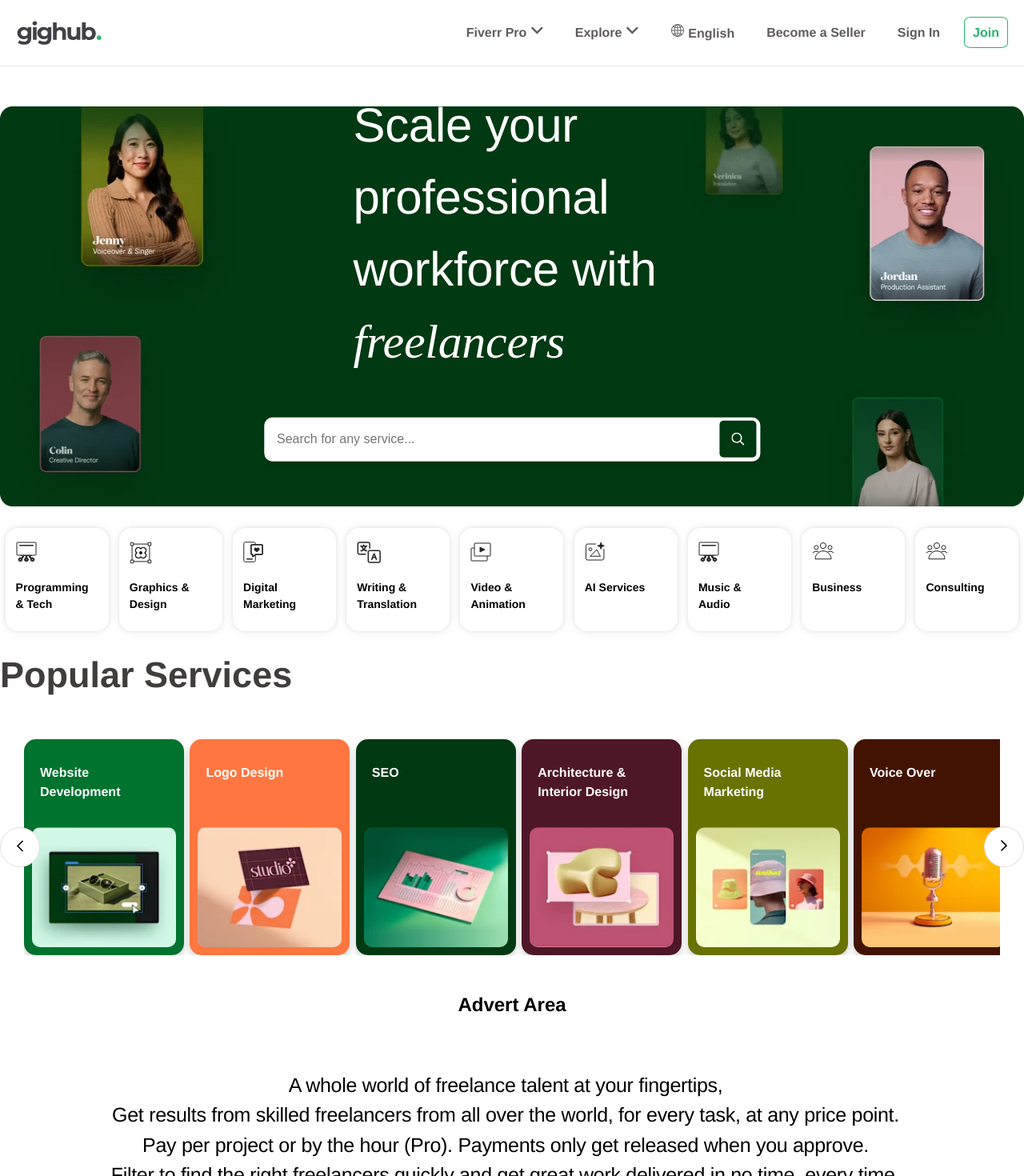
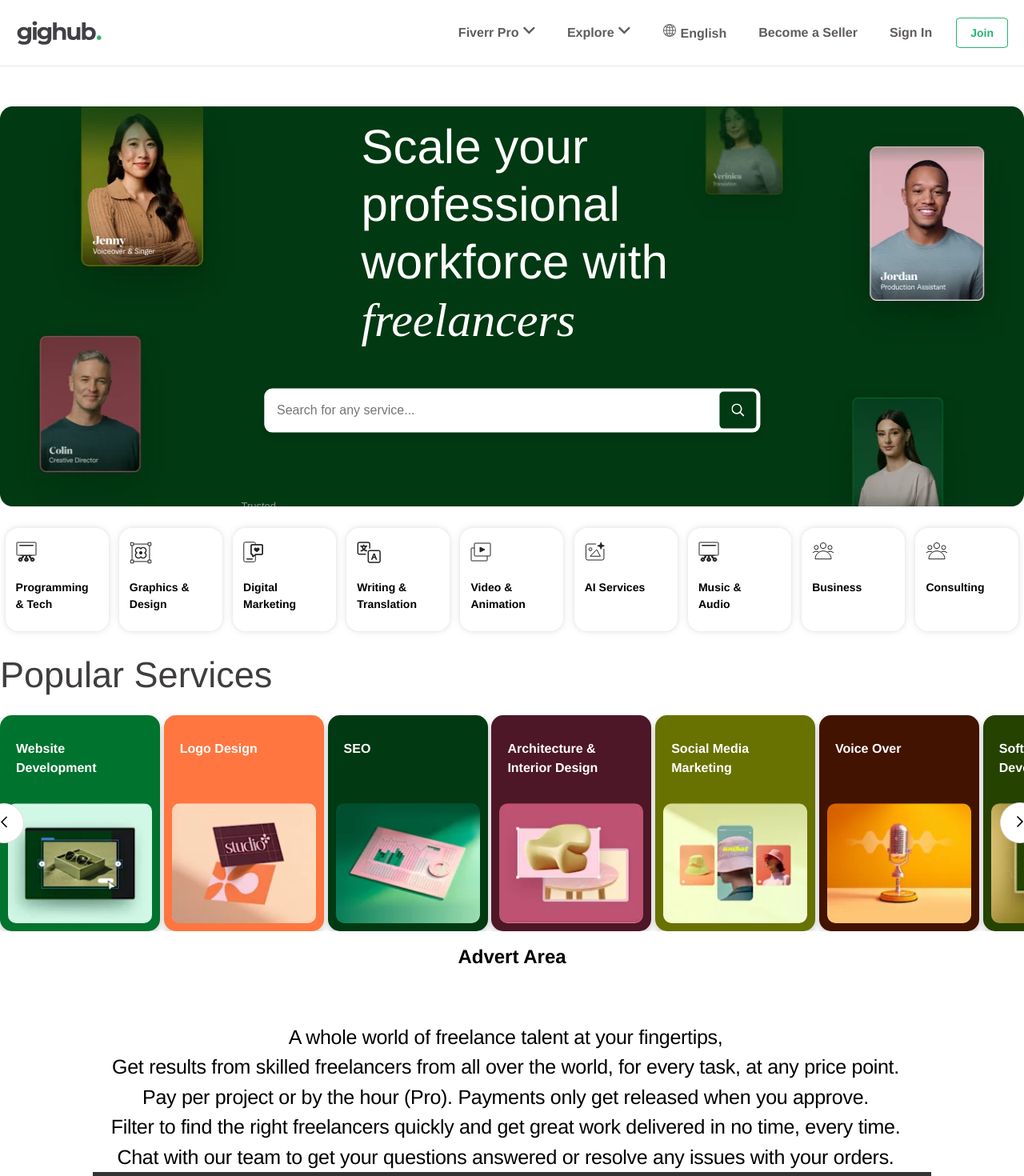
Before and after one commit to OriHaguel/gighub-front, a React (Vite) app: page / in a window 1280 px wide. Shown: the top 1470 px of the page at 80% size. Built offline with nearby package versions, Linux system fonts and the light colour scheme; grey boxes are pictures that could not be loaded.

Commit message:
Modify css to make it more pixel perfect

```diff
--- a/src/assets/styles/cmps/AppHeader.scss
+++ b/src/assets/styles/cmps/AppHeader.scss
@@ -134,7 +134,7 @@
                 cursor: pointer;
                 padding: 10px;
                 text-decoration: none;
-                transition: 0.3s;
+                transition: 0.2s;
                 // svg{
                 //   color: rgb(179, 55, 55);
                 //   background-color: #1dbf73;
@@ -145,7 +145,7 @@
 
                   svg {
                     fill: #1dbf73;
-                    transition: 0.3s;
+                    transition: 0.2s;
 
                   }
                 }
@@ -158,8 +158,10 @@
               .join-button {
                 color: #25b471;
                 border: 1px solid #25b471;
-                border-radius: 15%;
+                border-radius: 10%;
                 background-color: none;
+                padding: 10px 17px;
+                font-size: 14px;
 
               }
 
--- a/src/assets/styles/cmps/MainSearchArea.scss
+++ b/src/assets/styles/cmps/MainSearchArea.scss
@@ -30,10 +30,10 @@
 .promotion-txt {
     font-size: rem(40px);
     font-family: "Macan", "Helvetica Neue", Helvetica, Arial, sans-serif;
-    margin-left: 140px;
-    margin-top: 40px;
-    line-height: 1.5;
-    letter-spacing: -0.3px;
+    margin-left: 150px;
+    margin-top: 50px;
+    line-height: 1.2;
+    // letter-spacing: -0.3px;
 
     .txt-content {
         font-weight: 100;
@@ -66,7 +66,6 @@
         font-size: 13px;
         color: #909299;
         font-weight: 500;
-
 
         li {
             display: flex;
--- a/src/assets/styles/cmps/PopularServicesCarrousel.scss
+++ b/src/assets/styles/cmps/PopularServicesCarrousel.scss
@@ -4,7 +4,7 @@
     position: relative;
 
     .popular-services-carrousel {
-        padding: 30px;
+        // padding: 30px;
         max-width: 100%;
         overflow: hidden;
         flex: 1;
@@ -23,11 +23,11 @@
         z-index: 10;
 
         &.carousel-control-prev {
-            left: 0;
+            left: -20px;
         }
 
         &.carousel-control-next {
-            right: 0;
+            right: -20px;
         }
     }
 }
@@ -52,27 +52,18 @@
 
     img {
         width: 100%;
-        // height: 200px;
         max-height: 150px;
-        // padding: 5px;
-        // margin-top: 40px;
         object-fit: cover;
-        // border-top: 2px solid #ddd;
         border-radius: 10px;
     }
 
     .card-content {
-        // padding: 20px;
         margin-top: 20px;
         text-align: left;
         padding-left: 10px;
-        // display: flex;
-        // flex-direction: left;
-        // align-items: left;
-        // justify-content: left;
         width: 100%;
         height: 100%;
-        // margin-top: 40px;
+
     }
 }
 
@@ -89,18 +80,3 @@
 .home-page-carrousel {
     font-weight: bold;
 }
-
-// .card {
-//     border-radius: 16px;
-//     margin: 12px 4px;
-//     min-height: 235px;
-//     padding: 25px 6px 6px;
-//     width: 188px;
-//     display: flex;
-//     flex-direction: column;
-//     align-items: center;
-//     justify-content: center;
-//     border-radius: 8px;
-//     box-shadow: 0 4px 8px rgba(0, 0, 0, 0.2);
-//     background-color: #1dbf73;
-// }
--- a/src/assets/styles/pages/HomePage.scss
+++ b/src/assets/styles/pages/HomePage.scss
@@ -49,7 +49,7 @@
     h1 {
         font-size: 45px;
         color: rgb(64, 61, 61);
-        font-weight: 600;
+        font-weight: 500;
     }
 }
 
--- a/src/cmps/PopularServicesCarrousel.jsx
+++ b/src/cmps/PopularServicesCarrousel.jsx
@@ -58,7 +58,7 @@ export function PopularServicesCarrousel() {
                     showIndicators={false}
                     showArrows={false}
                     centerMode={true}
-                    centerSlidePercentage={17}
+                    centerSlidePercentage={16}
                     selectedItem={currentIndex}
                     onChange={(index) => setCurrentIndex(index)}
                 >
```
Also changed, not shown: index.html (line endings or trailing spaces).
